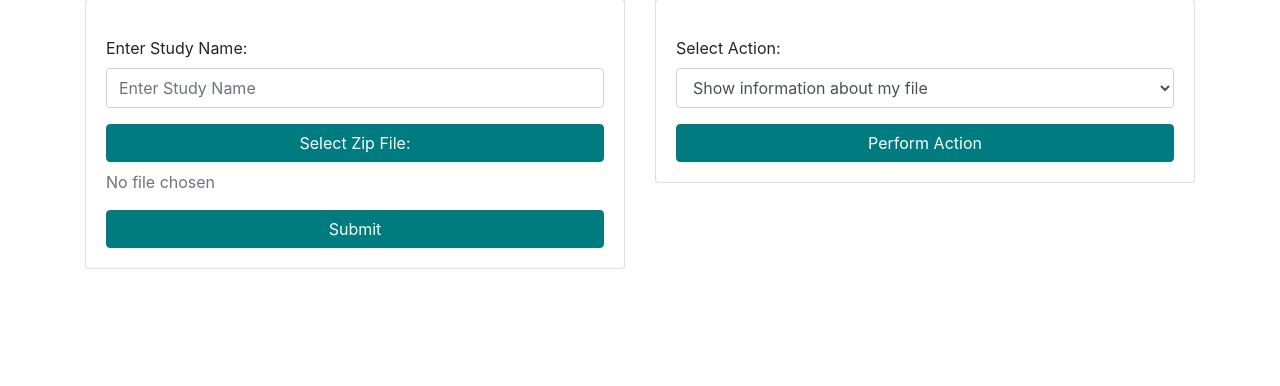
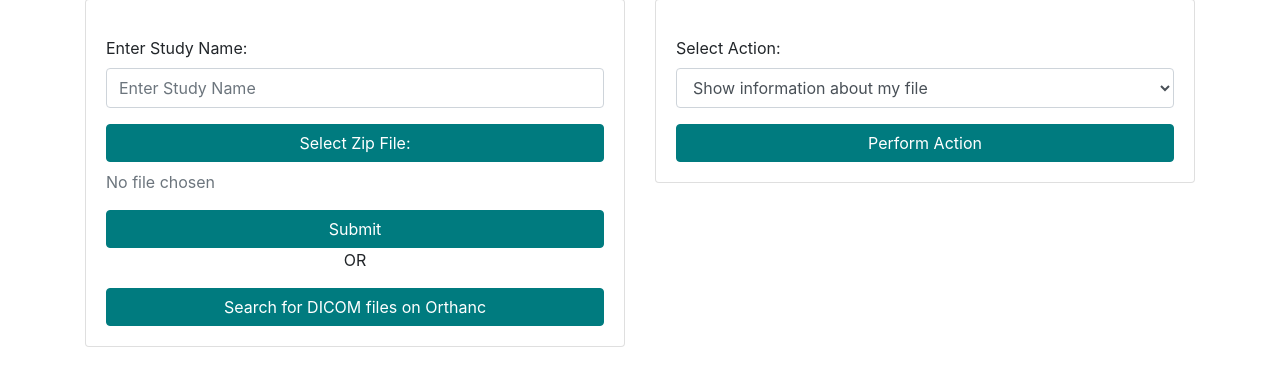
Before and after one commit to victoriavrl/LINFO2381-project, a Flask app: page / in a window 1280 px wide. Shown: the part 149-535 px from the top of the page. Run offline with Flask 3, Linux system fonts and the light colour scheme; parts of the project's set-up code (start-up, migrations or seed data) failed here and were passed over; some libraries are stand-ins or nearby versions.

Commit message:
Update index.html

```diff
--- a/front-end/templates/index.html
+++ b/front-end/templates/index.html
@@ -1,4 +1,3 @@
-<!-- HTML Template -->
 {% extends "base.html" %}
 {% block pageTitle %}
 Uploading files from a scan
@@ -26,6 +25,8 @@ Uploading files from a scan
                             <span id="fileName" class="text-muted">No file chosen</span>
                         </div>
                         <button type="submit" class="btn btn-primary btn-block">Submit</button>
+                        <p class="text-center">OR</p>
+                        <button type="button" class="btn btn-primary btn-block" onclick="window.location.href='/DICOMweb';">Search for DICOM files on Orthanc</button>
                     </form>
                 </div>
             </div>
```
